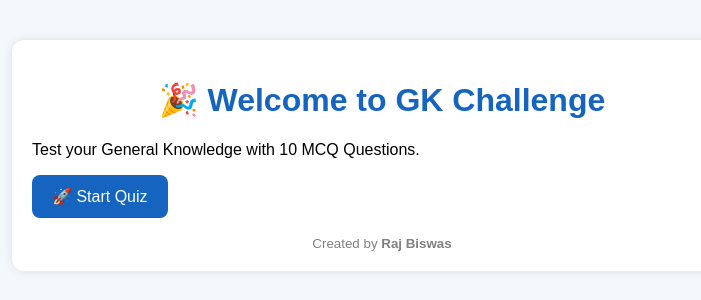
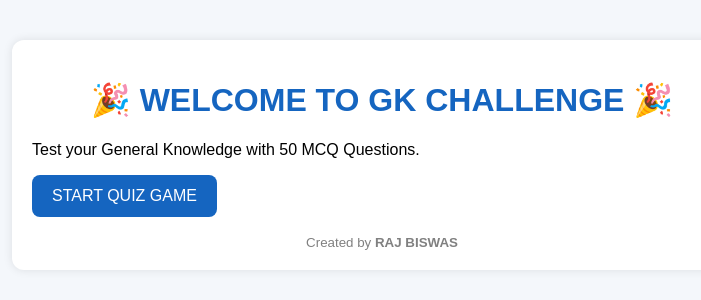
Before and after one commit to rajbis1105-jpg/gk-challenge, a Flask app: page / in a window 1280 px wide. Shown: the top 300 px of the page, without its empty margins (258-959 px from the left). Run offline with Flask 3, Linux system fonts and the light colour scheme.

Commit message:
Update home.html

```diff
--- a/templates/home.html
+++ b/templates/home.html
@@ -9,16 +9,16 @@
 <body>
 
 <div class="container">
-    <h1>🎉 Welcome to GK Challenge</h1>
-    <p>Test your General Knowledge with 10 MCQ Questions.</p>
+    <h1>🎉 WELCOME TO GK CHALLENGE 🎉</h1>
+    <p>Test your General Knowledge with 50 MCQ Questions.</p>
 
     <a href="/quiz">
-        <button>🚀 Start Quiz</button>
+        <button> START QUIZ GAME </button>
     </a>
 
     <br><br>
 
-    <small>Created by <strong>Raj Biswas</strong></small>
+    <small>Created by <strong> RAJ BISWAS </strong></small>
 </div>
 
 </body>
```
